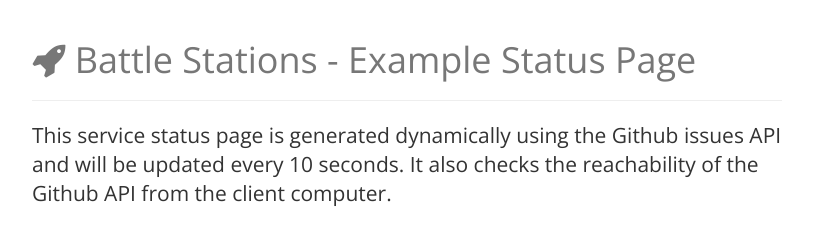
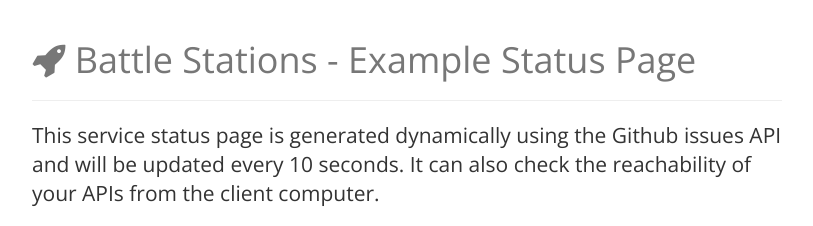
Before and after one commit to adewes/battle-stations, a plain HTML site: page index.html in a window 1280 px wide. Shown: the top 226 px of the page, without its empty margins (233-1046 px from the left). Drawn offline with nearby package versions, Linux system fonts and the light colour scheme; no server answers.

Commit message:
Improved text.

```diff
--- a/index.html
+++ b/index.html
@@ -32,8 +32,8 @@
                     <hr />
                     <p class="lead">
                         This service status page is generated dynamically using the Github issues API and
-                        will be updated every 10 seconds. It also checks the reachability of the Github API from
-                        the client computer.
+                        will be updated every 10 seconds. It can also check the reachability of your
+                        APIs from the client computer.
                     </p>
                     <p class="lead">
                         <i class="fa fa-hand-spock-o"></i> Fascincating? <a href="https://github.com/adewes/battle-stations">Build your own!</a><br /><br />
```
